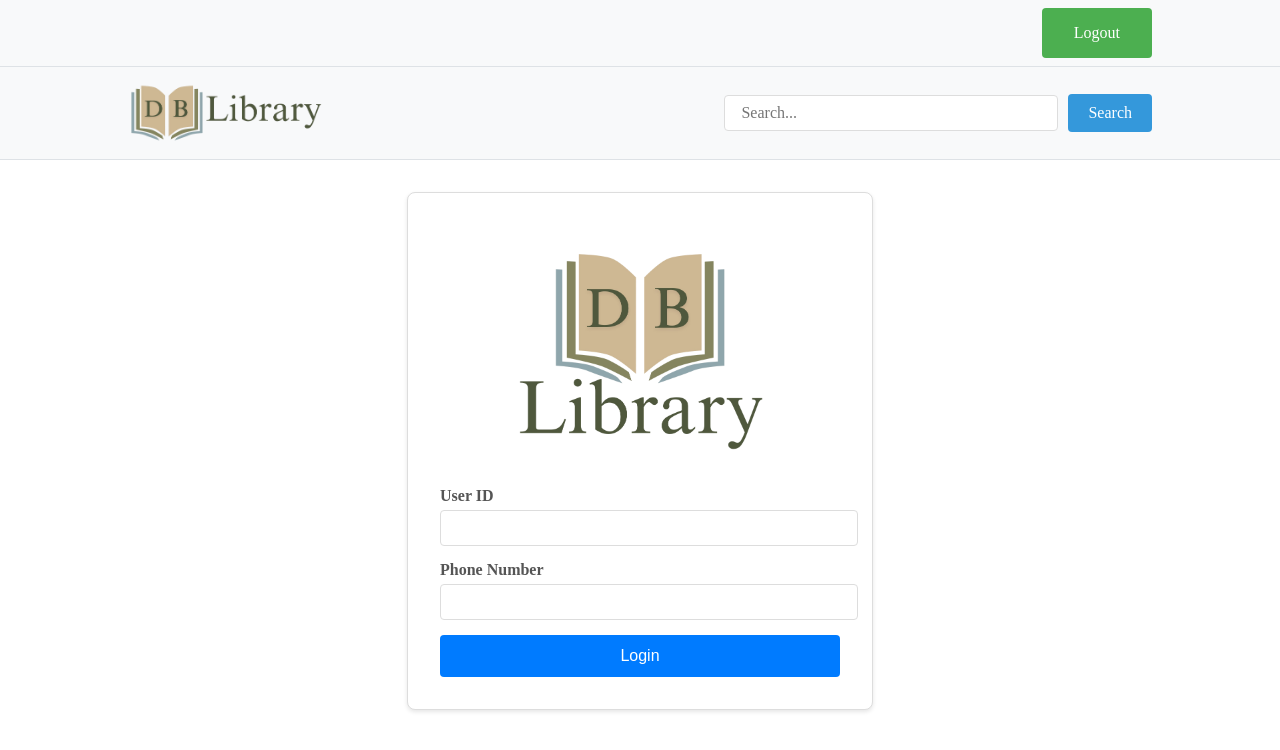
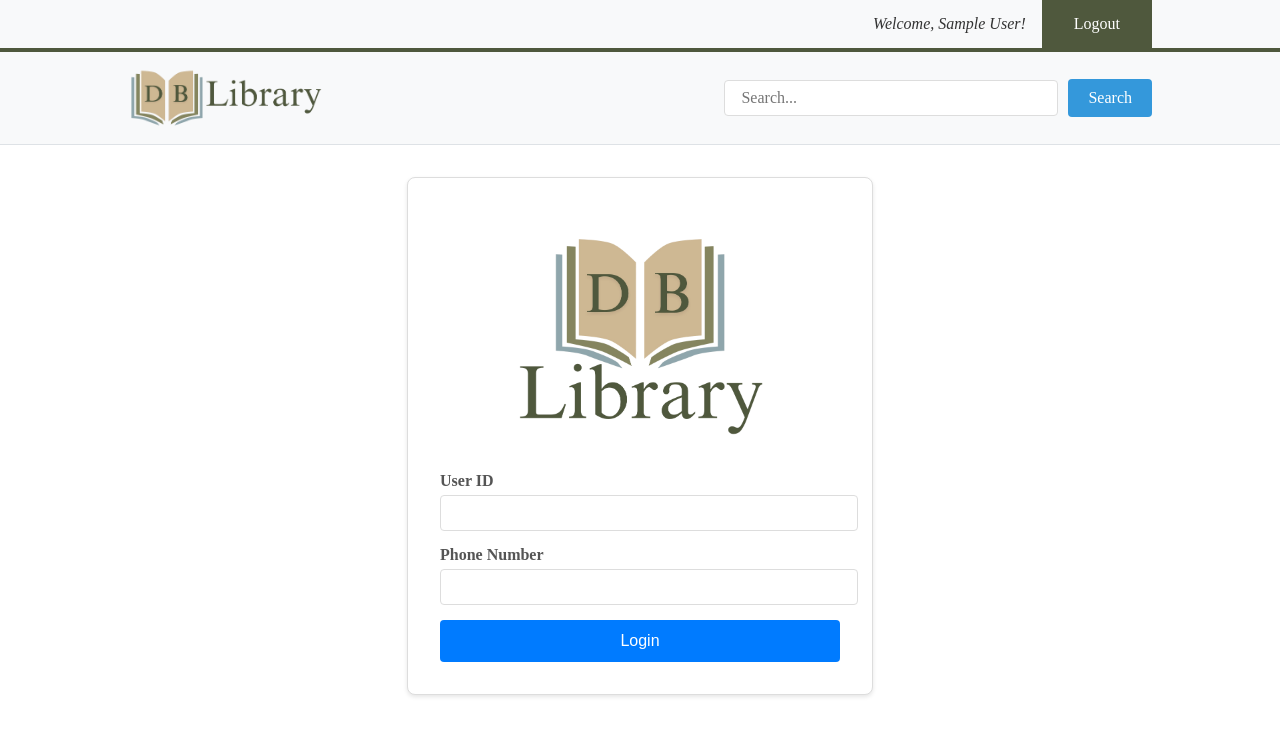
Before and after one commit to EvanDongChen/CMPT354-LibraryDataBase, a React (Create React App) app in the folder frontend/: page /login in a window 1280 px wide. Shown: the top 750 px of the page. Built offline with nearby package versions, Linux system fonts and the light colour scheme; sample sign-in values are in the browser's storage.

Commit message:
Updated Nav Bar

```diff
--- a/frontend/src/App.css
+++ b/frontend/src/App.css
@@ -132,50 +132,69 @@ body {
 .logout-button {
   background: none;
   border: none;
-  color: #007bff;
+  color: white !important;
   cursor: pointer;
   font-size: 1rem;
+  text-decoration: none;
+  font-family: "Times New Roman", Times, serif;
+  font-weight: 500;
+  transition: color 0.2s ease;
   padding: 0.5rem 1rem;
-  text-decoration: underline;
-  font-family: "Times New Roman", Times, serif;
+  height: 100%;
+  display: flex;
+  align-items: center;
 }
 
 .logout-button:hover {
-  color: #0056b3;
+  color: #e0e0e0 !important;
 }
 
 /* Logout Bar */
 .logout-bar {
   background-color: #f8f9fa;
-  padding: 0.5rem 0;
+  padding: 0;
   display: flex;
   justify-content: flex-end;
-  border-bottom: 1px solid #dee2e6;
+  border-bottom: 4px solid #4f583d;
   width: 100%;
+  height: 48px;
+}
+
+.user-section {
+  display: flex;
+  align-items: center;
+  gap: 1rem;
+  margin-right: 8rem;
+  padding-right: 0;
 }
 
 .logout-container {
-  background-color: #4CAF50;
-  padding: 8px 16px;
-  border-radius: 4px;
   display: flex;
   align-items: center;
-  margin-right: 8rem;
+  height: 100%;
+  background-color: #4f583d;
+  padding: 0 1rem;
+  margin-right: 0;  /* Remove margin since parent has it */
 }
 
 .logout-button {
   background: none;
   border: none;
-  color: white;
+  color: white !important;
   cursor: pointer;
   font-size: 1rem;
-  padding: 0.5rem 1rem;
   text-decoration: none;
   font-family: "Times New Roman", Times, serif;
+  font-weight: 500;
+  transition: color 0.2s ease;
+  padding: 0.5rem 1rem;
+  height: 100%;
+  display: flex;
+  align-items: center;
 }
 
 .logout-button:hover {
-  color: #e8f5e9;
+  color: #e0e0e0 !important;
 }
 
 /* Navigation Styles */
@@ -519,3 +538,29 @@ body {
 .section h2 {
   font-family: "Times New Roman", Times, serif;
 }
+
+.welcome-text {
+  color: #333;
+  font-size: 1rem;
+  font-weight: 500;
+  font-style: italic;
+}
+
+.auth-links {
+  display: flex;
+  gap: 1rem;
+  align-items: center;
+  margin-right: 8rem;
+}
+
+.nav-link {
+  color: #333;
+  text-decoration: none;
+  font-weight: 500;
+  font-size: 1rem;
+  transition: color 0.2s ease;
+}
+
+.nav-link:hover {
+  color: #4CAF50;
+}
--- a/frontend/src/App.js
+++ b/frontend/src/App.js
@@ -7,8 +7,7 @@ import { logout } from './api';
 import './App.css';
 
 // Protected Route component
-const ProtectedRoute = ({ children }) => {
-  const user = localStorage.getItem('user');
+const ProtectedRoute = ({ children, user }) => {
   if (!user) {
     return <Navigate to="/login" replace />;
   }
@@ -16,21 +15,13 @@ const ProtectedRoute = ({ children }) => {
 };
 
 // Navigation component
-function Navigation() {
+function Navigation({ user, onLogout }) {
   const navigate = useNavigate();
-  const [user, setUser] = useState(null);
-
-  useEffect(() => {
-    const userData = localStorage.getItem('user');
-    if (userData) {
-      setUser(JSON.parse(userData));
-    }
-  }, []);
 
   const handleLogout = async () => {
     try {
       await logout();
-      localStorage.removeItem('user');
+      onLogout();
       navigate('/login', { replace: true });
     } catch (error) {
       console.error('Logout failed:', error);
@@ -41,15 +32,19 @@ function Navigation() {
     <>
       <div className="logout-bar">
         {user ? (
-          <div className="logout-container">
-            <button onClick={handleLogout} className="logout-button">
-              Logout
-            </button>
+          <div className="user-section">
+            <span className="welcome-text">Welcome, {user.firstName} {user.lastName}!</span>
+            <div className="logout-container">
+              <button onClick={handleLogout} className="logout-button">
+                Logout
+              </button>
+            </div>
           </div>
         ) : (
-          <Link to="/login" className="nav-link">
-            Login
-          </Link>
+          <div className="auth-links">
+            <Link to="/login" className="nav-link">Login</Link>
+            <Link to="/signup" className="nav-link">Sign Up</Link>
+          </div>
         )}
       </div>
       <nav className="main-nav">
@@ -66,20 +61,39 @@ function Navigation() {
 }
 
 function App() {
+  const [user, setUser] = useState(null);
+
+  useEffect(() => {
+    const userData = localStorage.getItem('user');
+    if (userData) {
+      setUser(JSON.parse(userData));
+    }
+  }, []);
+
+  const handleLogout = () => {
+    localStorage.removeItem('user');
+    setUser(null);
+  };
+
+  const handleLogin = (userData) => {
+    localStorage.setItem('user', JSON.stringify(userData));
+    setUser(userData);
+  };
+
   return (
     <BrowserRouter>
       <div className="app-container">
         <header>
-          <Navigation />
+          <Navigation user={user} onLogout={handleLogout} />
         </header>
         <main>
           <Routes>
             <Route path="/" element={<Navigate to="/login" replace />} />
-            <Route path="/login" element={<Login />} />
+            <Route path="/login" element={<Login onLogin={handleLogin} />} />
             <Route
               path="/home"
               element={
-                <ProtectedRoute>
+                <ProtectedRoute user={user}>
                   <Home />
                 </ProtectedRoute>
               }
--- a/frontend/src/pages/Login.js
+++ b/frontend/src/pages/Login.js
@@ -2,7 +2,7 @@ import React, { useState } from 'react';
 import { useNavigate } from 'react-router-dom';
 import { login } from '../api';
 
-function Login() {
+function Login({ onLogin }) {
   const [formData, setFormData] = useState({
     people_id: '',
     phone: ''
@@ -17,10 +17,8 @@ function Login() {
     try {
       const response = await login(formData);
       if (response.data.success) {
-        // Store user data in localStorage
-        localStorage.setItem('user', JSON.stringify(response.data));
-        // Redirect to home page
-        navigate('/home');
+        onLogin(response.data); // Call the onLogin prop with user data
+        navigate('/home', { replace: true });
       } else {
         setError('Invalid credentials. Please try again.');
       }
```
